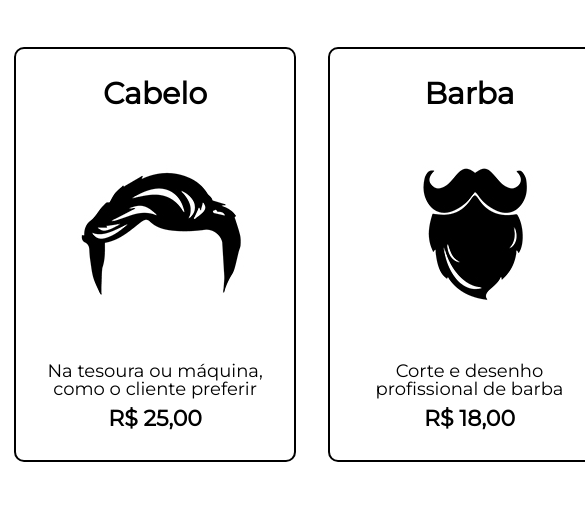
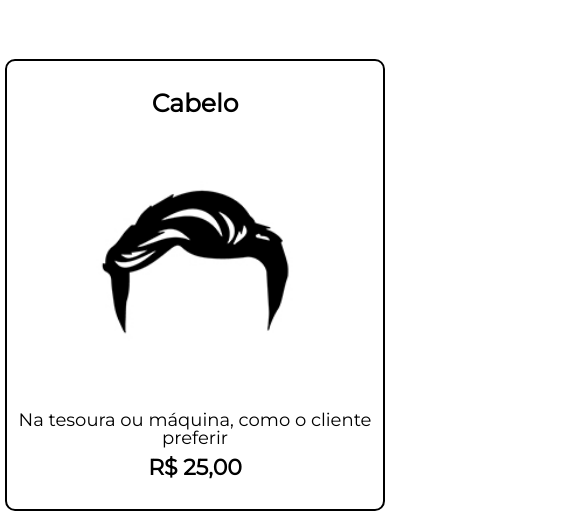
Before and after one commit to pedronandi/alura_babershop, a plain HTML site: page produtos.html in a window 390 px wide. Shown: the part 318-829 px from the top of the page, 585 px wide, since content can reach past the window. Drawn offline with Linux system fonts and the light colour scheme.

Commit message:
100% of responsive design Implementation of responsive CSS on products and contact pages. Remain questions at products list (margin 1.4%) and contact information inputs (margin-right not setted, but shown).

```diff
--- a/css/contato.css
+++ b/css/contato.css
@@ -45,7 +45,6 @@ form label, legend {
 
 table {
 	margin: 20px 0;
-
 }
 
 thead {
@@ -58,3 +57,21 @@ td, th {
 	border: 1px solid #000000;
 	padding: 8px 15px;
 }
+
+@media screen and (max-width: 480px) {
+	main {
+		width: auto;
+		padding: 0 5%;
+	}
+
+	.send {
+		width: 60%;
+	}
+}
+
+@media screen and (max-width: 820px) {
+	main {
+		width: auto;
+		padding: 0 5%;
+	}
+}
--- a/css/home.css
+++ b/css/home.css
@@ -40,7 +40,6 @@
 
 #mission {
 	font-size: 20px;
-	font-style: italic;
 }
 
 em strong {
--- a/css/produtos.css
+++ b/css/produtos.css
@@ -12,7 +12,7 @@
 	border: 2px solid #000000;
 	border-radius: 10px;
 	margin: 0 1.5%;
-	padding: 30px 20px;
+	padding: 30px 10px;
 	box-sizing: border-box;
 }
 
@@ -44,3 +44,39 @@
 	font-weight: bold;
 	margin: 10px 0 0; /*margin-top: 10px;*/
 }
+
+@media screen and (max-width: 480px) {
+	.products {
+		width: auto;
+	}
+
+	.products li {
+		display: block;
+		margin: 3% 3%;
+		width: auto;
+	}
+}
+
+@media screen and (max-width: 820px) {
+	.products {
+		width: auto;
+	}
+
+	.products li {
+		margin: 3% 1.4%;
+		padding: 30px 5px;
+	}
+
+	.products h2 {
+		font-size: 25px;
+		font-weight: bold;
+	}
+
+	.products li:hover h2 {
+		font-size: 30px;
+	}
+
+	.product-img {
+		width: 80%;
+	}
+}
--- a/produtos.html
+++ b/produtos.html
@@ -2,6 +2,7 @@
 <html lang="pt-br">
 	<head>
 		<meta charset="UTF-8">
+		<meta name="viewport" content="width=device-width">
 		<title>Produtos - Barbearia Alura</title>
 		<link rel="stylesheet" href="css/reset.css">
 		<link rel="stylesheet" href="css/style.css">
@@ -28,19 +29,19 @@
 			<ul class="products">
 				<li>
 					<h2>Cabelo</h2>
-					<img src="img/cabelo.jpg">
+					<img src="img/cabelo.jpg" class="product-img">
 					<p class="product-description">Na tesoura ou máquina, como o cliente preferir</p>
 					<p class="product-price">R$ 25,00</p>
 				</li>
 				<li>
 					<h2>Barba</h2>
-					<img src="img/barba.jpg">
+					<img src="img/barba.jpg" class="product-img">
 					<p class="product-description">Corte e desenho profissional de barba</p>
 					<p class="product-price">R$ 18,00</p>
 				</li>
 				<li>
 					<h2>Cabelo + Barba</h2>
-					<img src="img/cabelo+barba.jpg">
+					<img src="img/cabelo+barba.jpg" class="product-img">
 					<p class="product-description">Pacote completo de cabelo e barba</p>
 					<p class="product-price">R$ 35,00</p>
 				</li>
```
Also changed, not shown: contato.html (+1 -0 lines).
